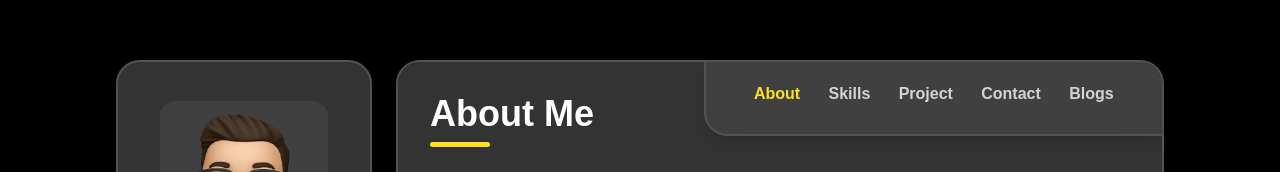
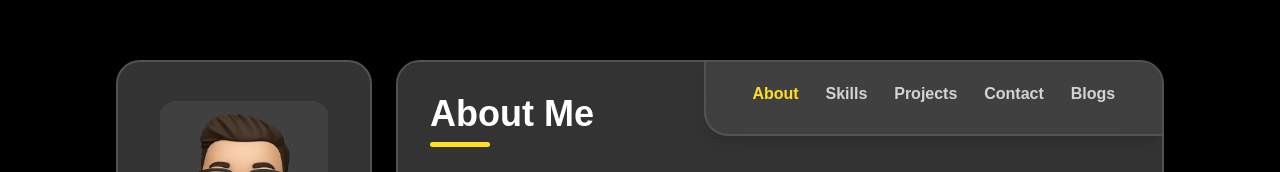
Before and after one commit to npmanjul/Anjuls-Portfolio, a Next.js app: page / in a window 1280 px wide. Shown: the top 172 px of the page. Built offline with nearby package versions, Linux system fonts and the light colour scheme.

Commit message:
fix navigation bar

```diff
--- a/src/components/navigation/Navigation.tsx
+++ b/src/components/navigation/Navigation.tsx
@@ -1,51 +1,25 @@
 import React from "react";
 
-const Navigation = ({ activeTab, setActiveTab }: any) => {
+type NavigationProps = {
+  activeTab: string;
+  setActiveTab: (tab: string) => void;
+};
+
+const Navigation: React.FC<NavigationProps> = ({ activeTab, setActiveTab }) => {
   return (
-    <>
-      <div className="w-full flex items-center justify-evenly font-bold text-[14px] lg:text-[16px] text-neutral-300 overflow-x-auto scrollbar-hide">
+    <div className="w-full flex items-center justify-evenly font-bold text-[14px] lg:text-[16px] text-neutral-300 overflow-x-auto scrollbar-hide">
+      {["about", "skills", "projects", "contact", "blogs"].map((tab) => (
         <button
+          key={tab}
           className={`lg:pb-2 cursor-pointer whitespace-nowrap ${
-            activeTab === "about" ? "font-bold text-yellow-300" : ""
+            activeTab === tab ? "font-bold text-yellow-300" : ""
           }`}
-          onClick={() => setActiveTab("about")}
+          onClick={() => setActiveTab(tab)}
         >
-          About
+          {tab.charAt(0).toUpperCase() + tab.slice(1)}
         </button>
-        <button
-          className={`lg:pb-2 cursor-pointer whitespace-nowrap ${
-            activeTab === "skills" ? "font-bold text-yellow-300" : ""
-          }`}
-          onClick={() => setActiveTab("skills")}
-        >
-          Skills
-        </button>
-        <button
-          className={`lg:pb-2 cursor-pointer whitespace-nowrap ${
-            activeTab === "projects" ? "font-bold text-yellow-300" : ""
-          }`}
-          onClick={() => setActiveTab("projects")}
-        >
-          Project
-        </button>
-        <button
-          className={`lg:pb-2 cursor-pointer whitespace-nowrap ${
-            activeTab === "contact" ? "font-bold text-yellow-300" : ""
-          }`}
-          onClick={() => setActiveTab("contact")}
-        >
-          Contact
-        </button>
-        <button
-          className={`lg:pb-2 cursor-pointer whitespace-nowrap ${
-            activeTab === "blogs" ? "font-bold text-yellow-300" : ""
-          }`}
-          onClick={() => setActiveTab("blogs")}
-        >
-          Blogs
-        </button>
-      </div>
-    </>
+      ))}
+    </div>
   );
 };
 
```
